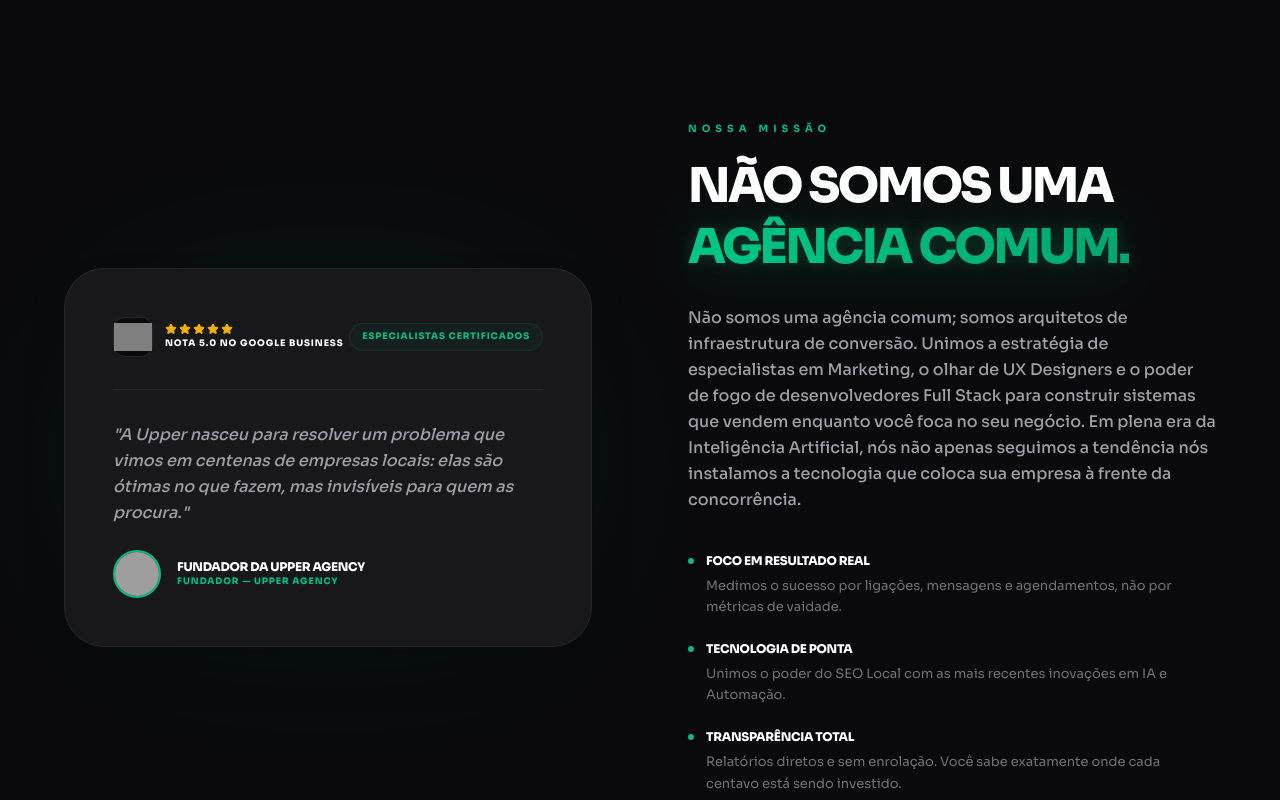
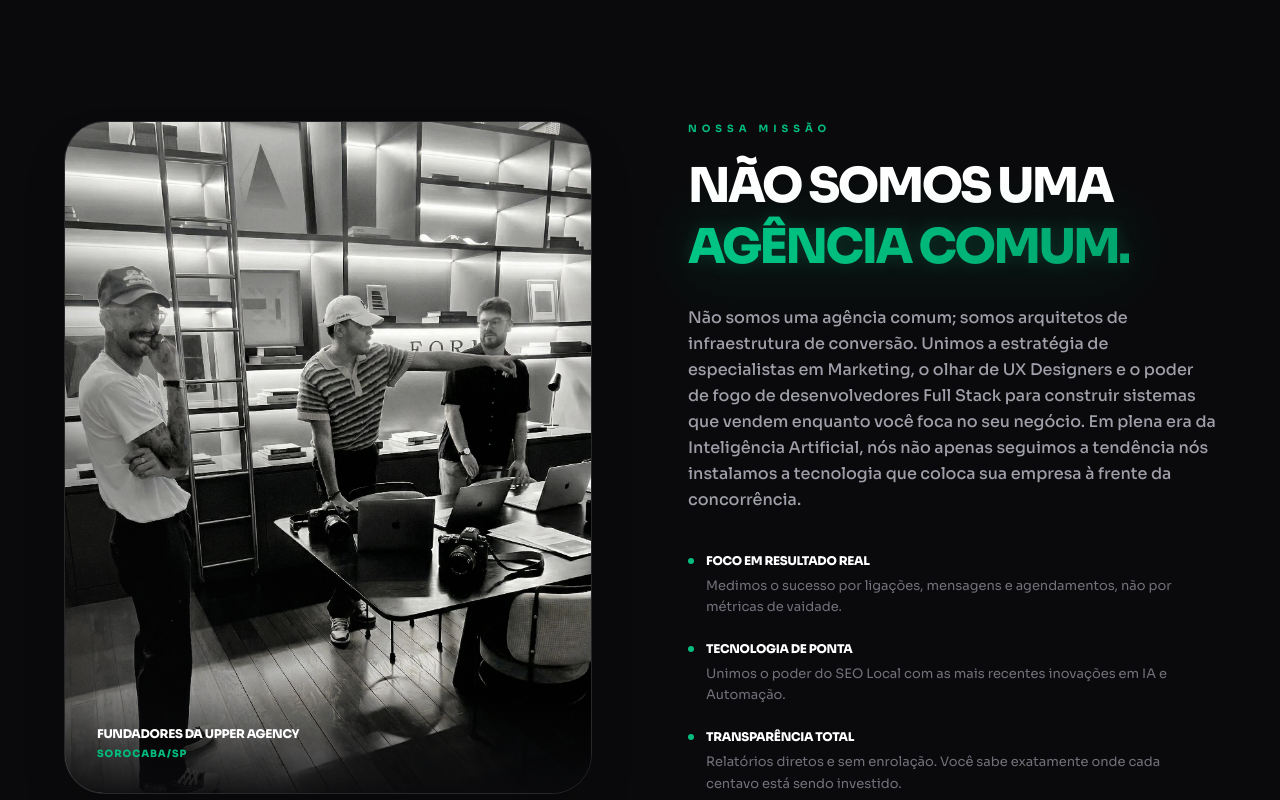
Before and after one commit to gabrsena/UPPER, a Next.js app: page / in a window 1280 px wide. Shown: the part 6860-7660 px from the top of the page. Built offline with nearby package versions, Linux system fonts and the light colour scheme; grey boxes are pictures that could not be loaded.

Commit message:
feat: replace about text card with team picture

```diff
--- a/components/sections/about.tsx
+++ b/components/sections/about.tsx
@@ -7,52 +7,18 @@ import Image from "next/image";
 export const About = () => (
   <section id="sobre" className="py-24 md:py-32 px-8 bg-zinc-900/10 border-y border-zinc-900 relative overflow-hidden scroll-mt-20">
     <div className="max-w-6xl mx-auto grid lg:grid-cols-2 gap-16 md:gap-24 items-center">
-      <div className="relative group">
-        <div className="absolute -inset-4 bg-emerald-500/10 blur-3xl rounded-full opacity-50"></div>
-        <div className="relative bg-zinc-900 border border-zinc-800 rounded-[2.5rem] p-8 md:p-12 shadow-2xl space-y-8 overflow-hidden">
-          <div className="flex items-center justify-between border-b border-zinc-800 pb-8">
-            <div className="flex items-center gap-3">
-              <div className="w-10 h-10 rounded-xl bg-zinc-950 border border-zinc-800 flex items-center justify-center">
-                <Image
-                  src="https://www.google.com/images/branding/googlelogo/2x/googlelogo_color_92x30dp.png"
-                  alt="Google"
-                  width={46}
-                  height={15}
-                  className="opacity-80"
-                />
-              </div>
-              <div>
-                <div className="flex items-center gap-0.5 text-yellow-500">
-                  {[...Array(5)].map((_, i) => (
-                    <Star key={i} size={12} fill="currentColor" />
-                  ))}
-                </div>
-                <div className="text-[9px] font-black text-white uppercase tracking-widest mt-0.5">Nota 5.0 no Google Business</div>
-              </div>
-            </div>
-            <div className="text-[9px] font-black text-emerald-500 uppercase tracking-widest px-3 py-1.5 rounded-full bg-emerald-500/5 border border-emerald-500/10">
-              Especialistas Certificados
-            </div>
-          </div>
-          <div className="space-y-6">
-            <p className="text-zinc-400 text-sm md:text-base font-medium leading-relaxed italic">
-              "A Upper nasceu para resolver um problema que vimos em centenas de empresas locais: elas são ótimas no que fazem, mas invisíveis para quem as procura."
-            </p>
-            <div className="flex items-center gap-4">
-              <div className="w-12 h-12 rounded-full bg-zinc-800 border-2 border-emerald-500 overflow-hidden relative">
-                <Image
-                  src="https://picsum.photos/seed/ceo/200/200"
-                  alt="Fundador da Upper Agency"
-                  fill
-                  className="object-cover"
-                />
-              </div>
-              <div>
-                <div className="text-white font-black uppercase text-xs tracking-tight">Fundador da Upper Agency</div>
-                <div className="text-emerald-500 text-[9px] font-black uppercase tracking-widest">Fundador — Upper Agency</div>
-              </div>
-            </div>
-          </div>
+      <div className="relative group h-full min-h-[400px] md:min-h-[500px] lg:min-h-full rounded-[2.5rem] overflow-hidden border border-zinc-800 shadow-2xl">
+        <div className="absolute -inset-4 bg-emerald-500/20 blur-3xl opacity-0 group-hover:opacity-50 transition-opacity duration-700 z-0"></div>
+        <Image
+          src="/sobupper.jpg"
+          alt="Equipe Upper Agency"
+          fill
+          className="object-cover object-center transition-all duration-700 scale-105 group-hover:scale-100 z-10"
+        />
+        <div className="absolute inset-0 bg-gradient-to-tr from-zinc-950/60 via-transparent to-transparent pointer-events-none z-20"></div>
+        <div className="absolute inset-x-0 bottom-0 p-8 z-30 bg-gradient-to-t from-zinc-950/90 to-transparent">
+          <div className="text-white font-black uppercase text-xs tracking-tight">Fundadores da Upper Agency</div>
+          <div className="text-emerald-500 text-[10px] font-black uppercase tracking-widest mt-1">Sorocaba/SP</div>
         </div>
       </div>
 
```
Also changed, not shown: public/sobupper.jpg (added).
